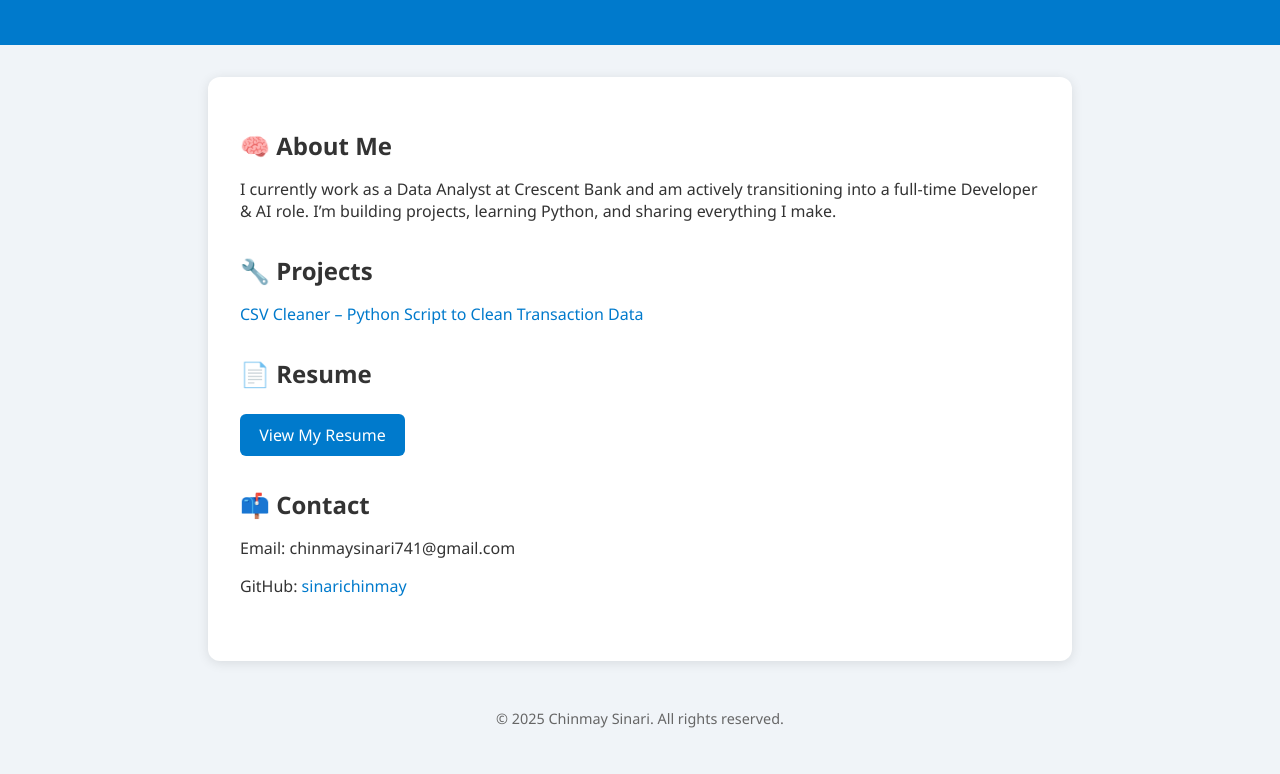
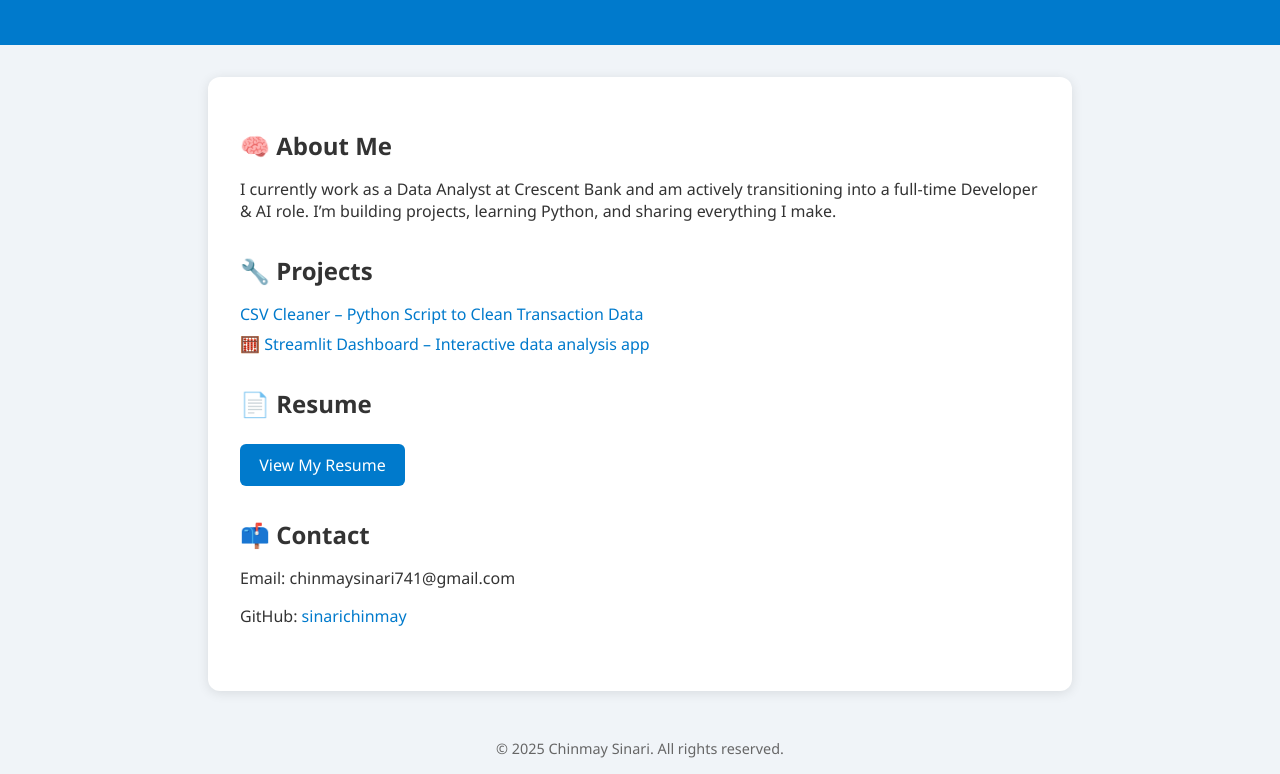
Before and after one commit to SinariChinmay/SinariChinmay.github.io, a plain HTML site: page index.html in a window 1280 px wide. Shown: the part 137-911 px from the top of the page. Before the commit the page ends 881 px from the top, so only its background shows below. Drawn offline with Linux system fonts and the light colour scheme.

Commit message:
Update index.html

```diff
--- a/index.html
+++ b/index.html
@@ -97,6 +97,11 @@
             CSV Cleaner – Python Script to Clean Transaction Data
           </a>
         </li>
+        <li>
+          <a href="https://app-dashboard-dqfnimm5xqzuq9lhgyinjw.streamlit.app/">
+            🧮 Streamlit Dashboard – Interactive data analysis app
+          </a>
+        </li>
       </ul>
     </section>
 
```
